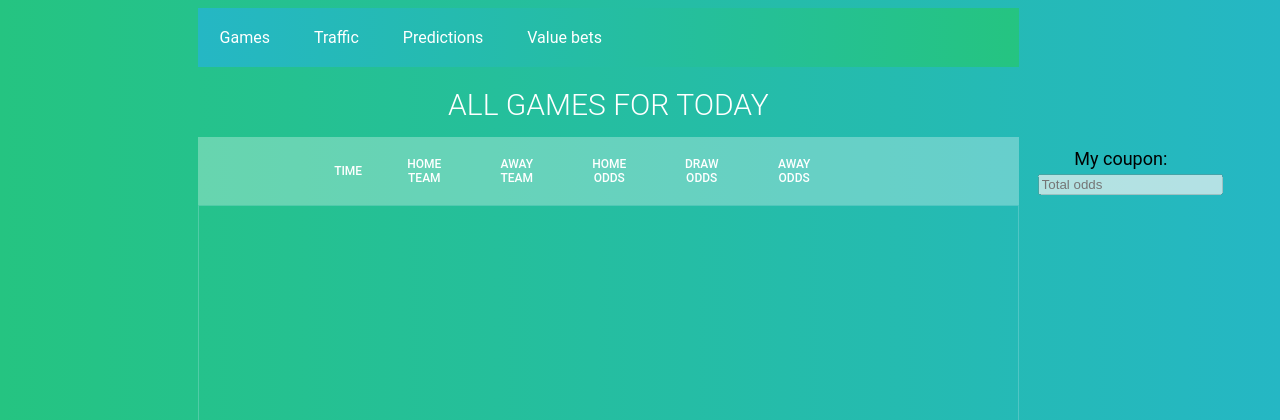
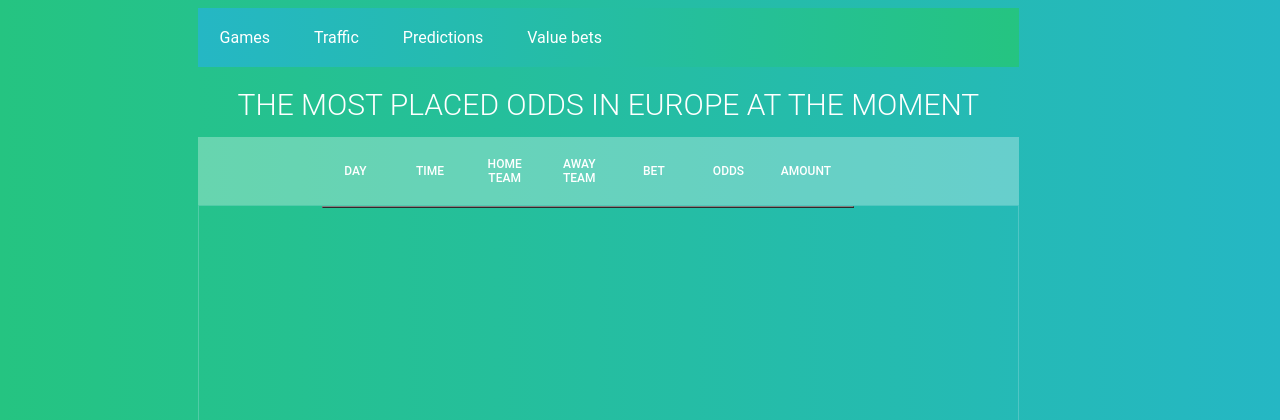
Before and after one commit to velinovasen/bethub, a Django app: page /demo/ in a window 1280 px wide. Shown: the top 420 px of the page. Run offline with Django 3.2, Linux system fonts and the light colour scheme; data that the repository does not hold is empty.

Commit message:
'tr_vol'

```diff
--- a/traffic/templates/games/demo.html
+++ b/traffic/templates/games/demo.html
@@ -2,19 +2,11 @@
 {% load static %}
     <title>{% block site_title %}BETHUB{% endblock %}</title>
 <body>
-    <div id="table-section">
-        {% include 'games/partials/navbar.html' %}
-        {% block header_content %}
-            <h1>ALL GAMES FOR TODAY</h1>
-        {% endblock %}
-        {% block site_content %}
-            {% include 'games/partials/tables/all_games.html' %}
-            {% include 'games/partials/my_coupon.html' %}
-        {% endblock %}
-    </div>
-    <footer></footer>
+    {% block header_content %}
+    <h1>THE MOST PLACED ODDS IN EUROPE AT THE MOMENT</h1>
+    {% endblock %}
+    {% block site_content %}
+    {% include 'games/partials/tables/traffic_volume.html' %}
+    {% endblock %}
 </body>
-{% block body_end_scripts %}
-<script src="{% static 'js/myCoupon.js' %}"></script>
-{% endblock %}
 </html>
--- /dev/null
+++ b/traffic/templates/games/partials/tables/traffic_volume.html
@@ -0,0 +1,32 @@
+<div class="tbl-header">
+    <table cellpadding="0" cellspacing="0" border="0">
+      <thead>
+        <tr>
+          <th>Day</th>
+          <th>Time</th>
+          <th>Home Team</th>
+          <th>Away Team</th>
+          <th>Bet</th>
+          <th>Odds</th>
+          <th>Amount</th>
+        </tr>
+      </thead>
+    </table>
+</div>
+<div class="tbl-content">
+    <table cellpadding="0" cellspacing="0" border="1">
+      <tbody>
+      {% for bet in all_bets %}
+      <tr>
+          <td>{{ bet.day }}</td>
+          <td>{{ bet.time }}</td>
+          <td>{{ bet.home_team }}</td>
+          <td>{{ bet.away_team }}</td>
+          <td>{{ bet.final_bet }}</td>
+          <td>{{ bet.odds }}</td>
+          <td>{{ bet.amount }} €</td>
+      </tr>
+      {% endfor %}
+      </tbody>
+    </table>
+</div>
--- a/traffic/views.py
+++ b/traffic/views.py
@@ -33,5 +33,5 @@ def regular_games(request):
 
 
 def demo_view(request):
-    context = {"all_regular_games": RegularGame.objects.all()}
+    context = {"all_regular_games": BetsVolume.objects.all()}
     return render(request, 'games/demo.html', context)
```
